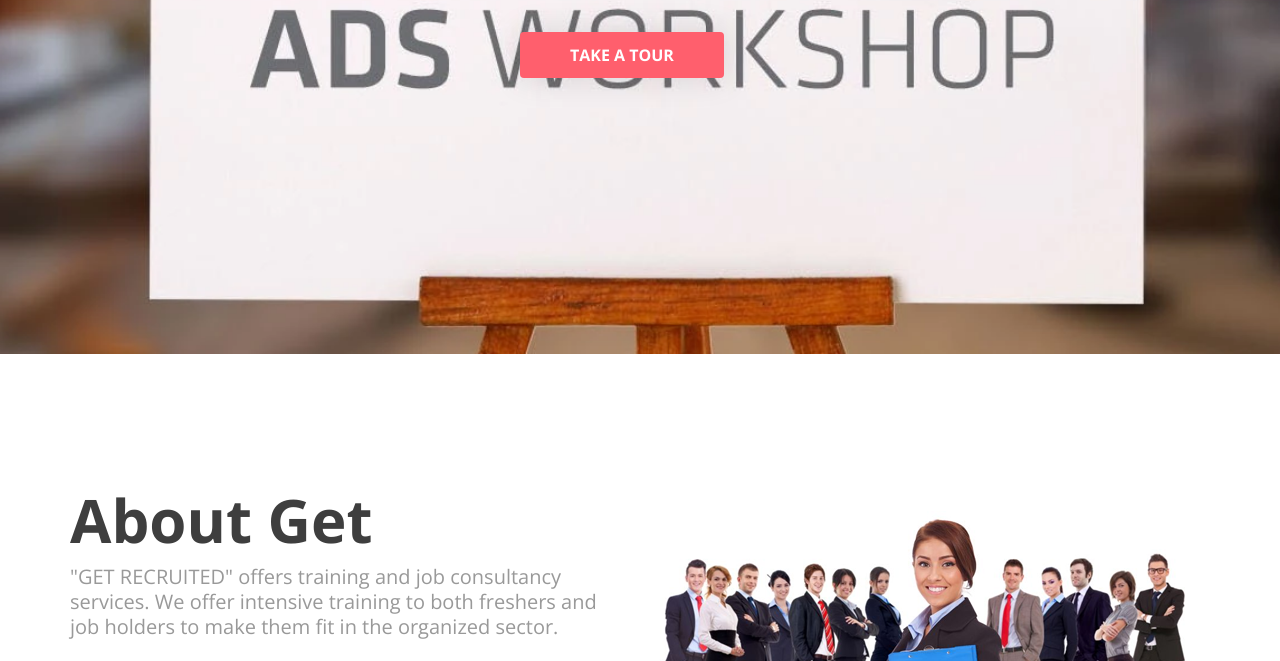
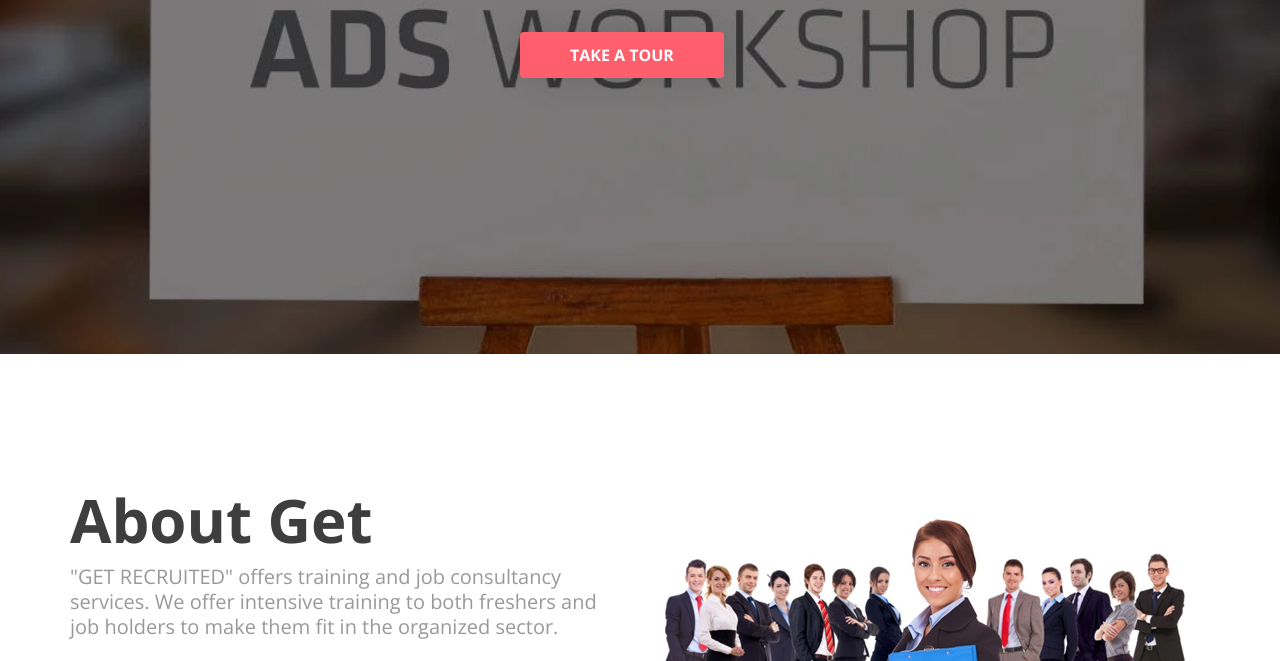
Before and after one commit to siddhuphp/getrecruited.github.io, a plain HTML site: page free-workshop.html in a window 1280 px wide. Shown: the part 446-1107 px from the top of the page. Drawn offline with nearby package versions, Linux system fonts and the light colour scheme; files whose address does not match are found by name.

Commit message:
slider4 filename changed

```diff
--- a/css/shortcode/default.css
+++ b/css/shortcode/default.css
@@ -522,7 +522,7 @@ textarea:focus {
 .slider-1 {background: rgba(0, 0, 0, 0) url("../../img/slider/1.webp") repeat scroll center center / cover ;}
 .slider-2 {background: rgba(0, 0, 0, 0) url("../../img/slider/7.webp") repeat scroll center center / cover!important ;}
 .slider-3 {background: rgba(0, 0, 0, 0) url("../../img/slider/8.webp") repeat scroll center center / cover!important ;}
-.slider-4 {background: rgba(0, 0, 0, 0) url("../../img/slider/9.webp") repeat scroll center center / cover!important ;}
+.slider-4 {background: rgba(0, 0, 0, 0) url("../../img/slider/10.webp") repeat scroll center center / cover!important ;}
 
 /*pattern background*/
 .pattern-bg { background:url(../../images/pattern/pattern-bg.html) repeat; background-position: top right; background-color: rgba(236, 239, 247, 1); }
```
Also changed, not shown: img/slider/10.webp (added), img/slider/9.webp (deleted), img/slider/google-ads-jpg10.jpg.
